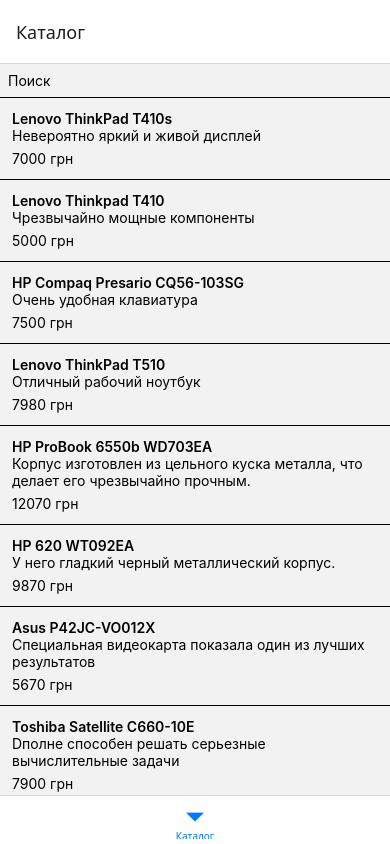
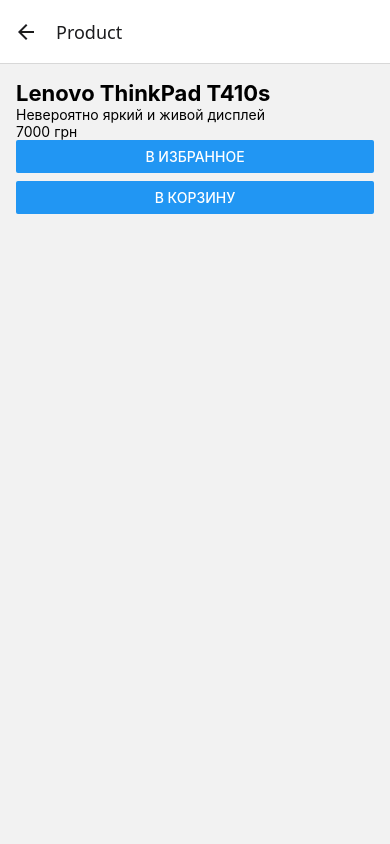
Before and after one commit to thelegend2004/rn-test-shop, a React Native app: screen / in a window 390 px wide. Both pictures are taken after a click on the element 195 px from the left and 139 px from the top of the page. Built offline with nearby package versions, Linux system fonts and the light colour scheme.

Commit message:
feature: add product screen

```diff
--- a/App.js
+++ b/App.js
@@ -9,6 +9,7 @@
 import CatalogScreen from "./src/screens/CatalogScreen";
 import { createNativeStackNavigator } from "@react-navigation/native-stack";
 import { createBottomTabNavigator } from "@react-navigation/bottom-tabs";
+import ProductScreen from "./src/screens/ProductScreen";
 
 const Stack = createNativeStackNavigator();
 const Tabs = createBottomTabNavigator();
@@ -39,6 +40,10 @@
             component={TabsNavigator}
             options={{ headerShown: false }}
           />
+          <Stack.Screen
+            name="Product"
+            component={ProductScreen}
+          />
         </Stack.Navigator>
       </NavigationContainer>
     </SafeAreaProvider>
--- a/src/screens/CatalogScreen.js
+++ b/src/screens/CatalogScreen.js
@@ -19,9 +19,18 @@
         onChangeText={setQuery}
         style={{ padding: 8, borderBottomWidth: 1 }}
       />
-      <FlatList data={list} keyExtractor={i => i.id.toString()} renderItem={({item}) => (
-        <ProductCard item={item} onPress={() => {}}/>
-      )}/>
+      <FlatList
+        data={list}
+        keyExtractor={(i) => i.id.toString()}
+        renderItem={({ item }) => (
+          <ProductCard
+            item={item}
+            onPress={() => {
+              navigation.navigate("Product", { item });
+            }}
+          />
+        )}
+      />
     </View>
   );
 }
--- a/src/screens/ProductScreen.js
+++ b/src/screens/ProductScreen.js
@@ -0,0 +1,19 @@
+import { Text, View, Button } from "react-native";
+import useStore from "../store/useStore";
+
+export default function ProductScreen({ route }) {
+  const { item } = route.params;
+  const toggleFavorite = useStore((s) => s.toggleFavorite);
+  const addToCard = useStore((s) => s.addToCard);
+
+  return (
+    <View style={{ flex: 1, padding: 16 }}>
+      <Text style={{ fontSize: 22, fontWeight: "700" }}>{item.name}</Text>
+      <Text>{item.description}</Text>
+      <Text>{item.price} грн</Text>
+      <Button title="В избранное"/>
+      <View style={{ height: 8 }} />
+      <Button title="В корзину"/>
+    </View>
+  );
+}
```
